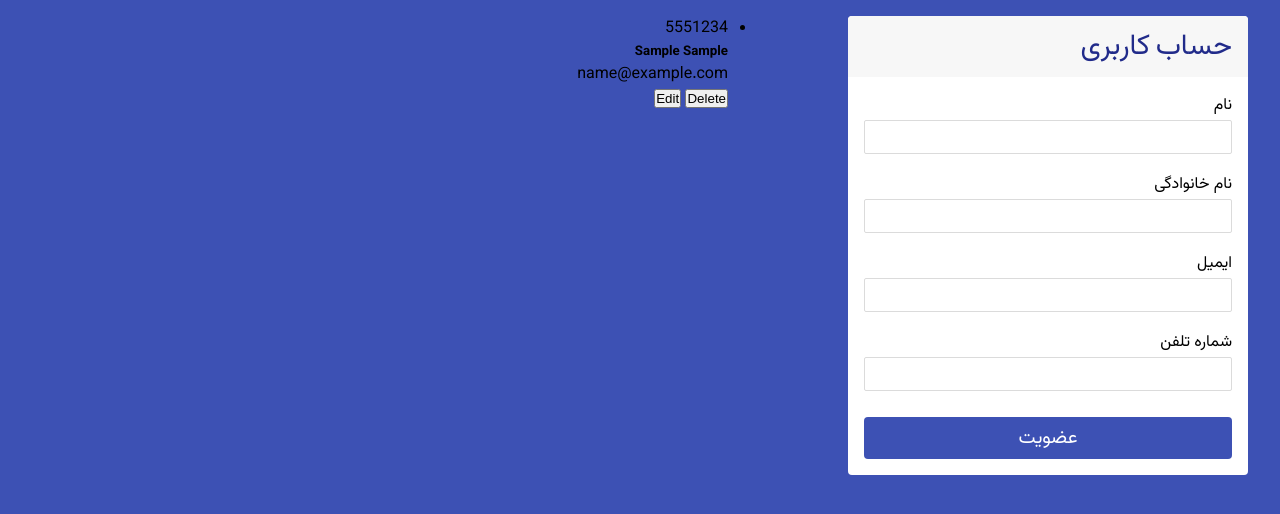
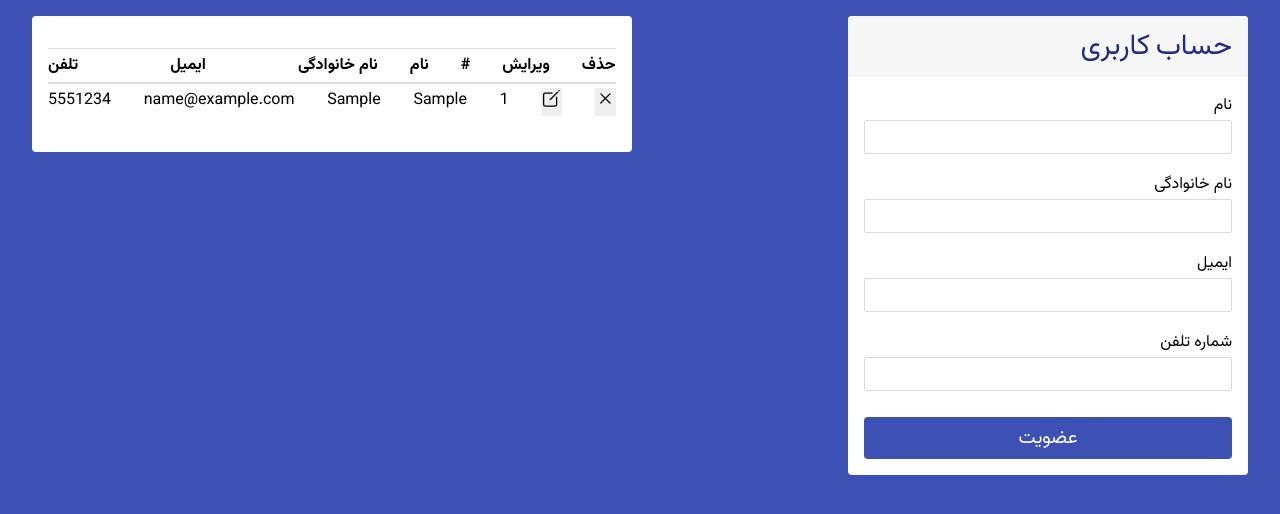
Before and after one commit to omidfa123/maktab103, a website built with Vite: page index.html in a window 1280 px wide. Both pictures are taken after typing "Sample", "Sample", "name@example.com", "5551234" into the empty fields and a click on the button "عضویت". Built offline with nearby package versions, Linux system fonts and the light colour scheme.

Commit message:
fix: buges

```diff
--- a/index.html
+++ b/index.html
@@ -40,9 +40,18 @@
         </form>
       </section>
       <section class="list">
-        <ul id="list">
-          <li>fdf</li>
+        <ul>
+          <li class="list-header">
+            <span>حذف</span>
+            <span>ویرایش</span>
+            <span>#</span>
+            <span>نام</span>
+            <span>نام خانوادگی</span>
+            <span class="list-email">ایمیل</span>
+            <span>تلفن</span>
+          </li>
         </ul>
+        <ul id="list"></ul>
       </section>
     </main>
   </body>
--- a/src/main.ts
+++ b/src/main.ts
@@ -75,15 +75,19 @@ const renderUserList = (userList: UserList[]): void => {
   userList.map(user =>
     list?.insertAdjacentHTML(
       'beforeend',
-      `<li class="">
-        <span class="">${user.tel}</span>
-        <div>
-          <h5 class="mb-1">${user.name} ${user.Lname}</h5>
-          <p class="mb-0">${user.email}
-          </p>
-          <button class="" id="${user.id}" data-label="delete" >Delete</button>
-          <button class="" id="${user.id}" data-label="edit">Edit</button>
-          </div>
+      `
+         <li class="list-body">
+            <button id="${user.id}" data-label="delete" class="btn">
+              <ion-icon name="close-outline"></ion-icon>
+            </button>
+            <button id="${user.id}" data-label="edit"  class="btn">
+              <ion-icon name="create-outline"></ion-icon>
+            </button>
+            <span>${userList.length}</span>
+            <span>${user.name}</span>
+           <span>${user.Lname}</span>
+           <span>${user.email}</span>
+           <span>${user.tel}</span>
           </li>
           `
     )
--- a/src/style.css
+++ b/src/style.css
@@ -22,6 +22,8 @@ body {
   display: flex;
   gap: 120px;
   padding: 16px 32px;
+  justify-content: space-between;
+  align-items: start;
 }
 
 .add-user-section {
@@ -84,3 +86,41 @@ input {
   padding: 6px 0;
   border-radius: 4px;
 }
+
+li {
+  list-style-type: none;
+}
+
+.list {
+  background-color: #fff;
+  padding: 32px 16px;
+  border-radius: 4px;
+}
+.list-header {
+  display: flex;
+  align-items: center;
+  justify-content: space-between;
+  gap: 32px;
+  border-top: 1px solid #dededf;
+  border-bottom: 2px solid #dededf;
+  padding: 4px 0;
+}
+.list-header span {
+  font-weight: 700;
+}
+.list-email {
+  margin: 0 60px;
+}
+.list-body {
+  display: flex;
+  padding: 4px 0;
+  justify-content: space-between;
+}
+.list-body:nth-child(2) {
+  flex-basis: 92px;
+  text-align: center;
+}
+ion-icon {
+  font-size: 1.3rem;
+  pointer-events: none;
+}
```
